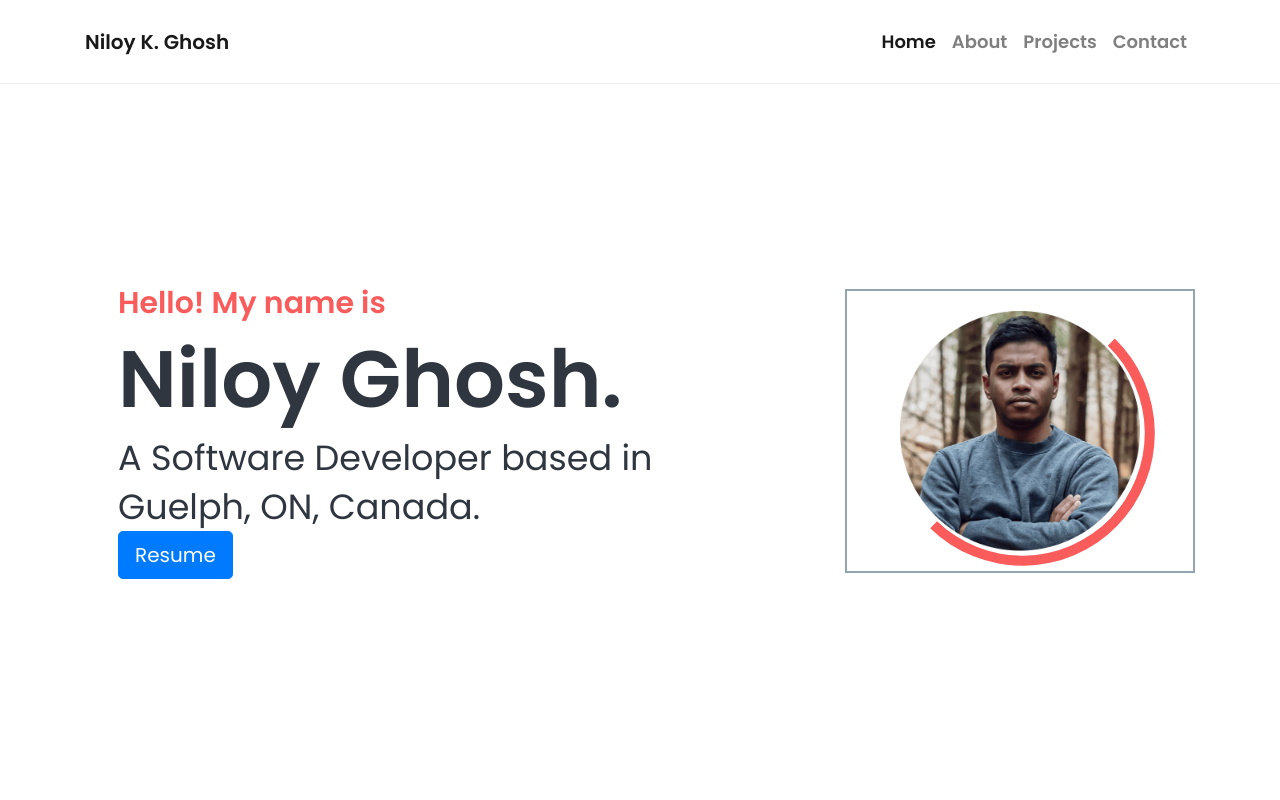
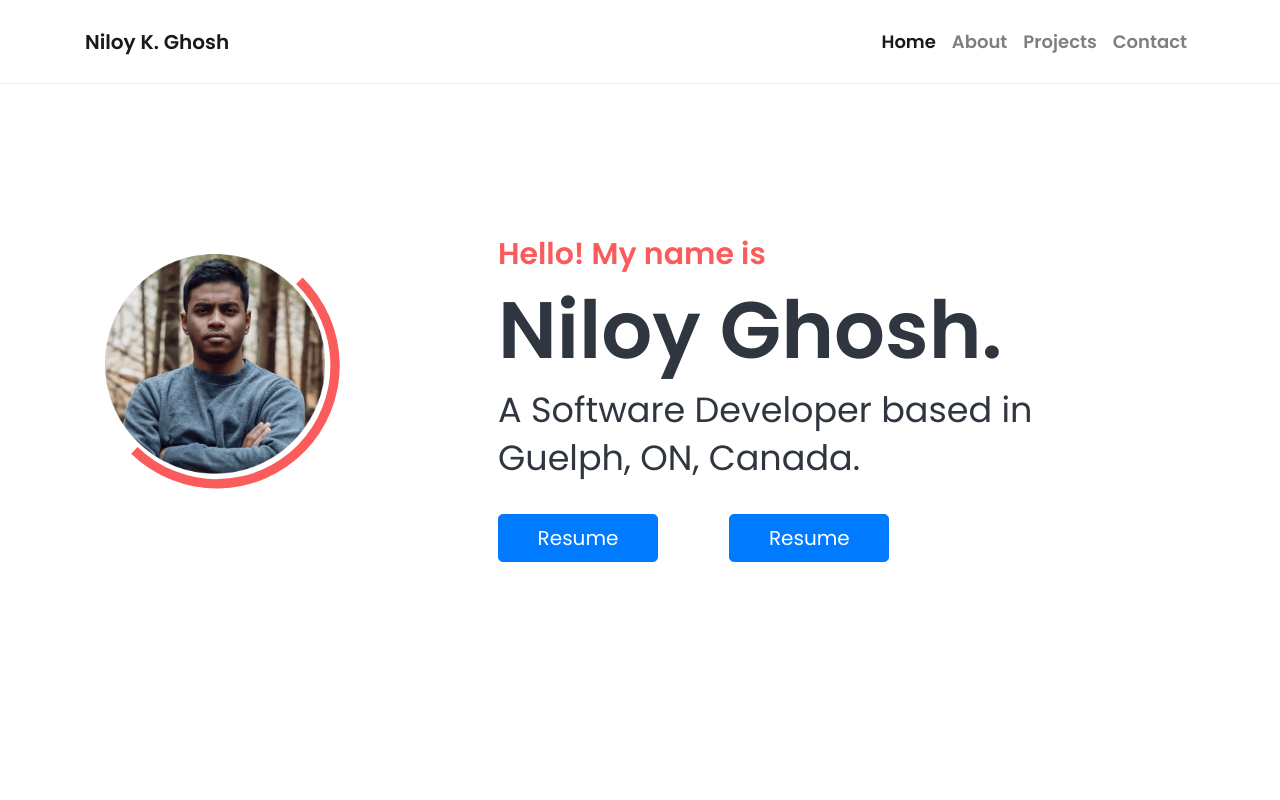
Before and after one commit to niloyKGhosh/personal-website-v2, a website: page index.html in a window 1280 px wide. Shown: the top 800 px of the page. Drawn offline with nearby package versions, Linux system fonts and the light colour scheme.

Commit message:
Added animation

```diff
--- a/index.html
+++ b/index.html
@@ -75,8 +75,8 @@
 
 		<main>
 			<section>
-				<div class="container">
-					<div class="row align-items-center landing-page">
+				<div class="container landing-page">
+					<div class="row flex-row-reverse landing-page__content">
 						<div class="col-12 col-md-8 order-2 order-md-1 px-5">
 							<p>
 								<span class="landing-page__hello"
@@ -96,12 +96,21 @@
 									Canada.
 								</span>
 							</p>
-							<button class="btn btn-lg btn-primary">
-								Resume
-							</button>
+							<div class="row landing-page__btns">
+								<div class="col-sm-4 col-md-4">
+									<button class="btn btn-lg btn-primary">
+										Resume
+									</button>
+								</div>
+								<div class="col-sm-4 col-md-4">
+									<button class="btn btn-lg btn-primary">
+										Resume
+									</button>
+								</div>
+							</div>
 						</div>
 						<div class="col-12 col-md-4 order-1 order-md-2">
-							<div class="self-photo text-center">
+							<div class="self-photo">
 								<div class="self-photo-img-container">
 									<img
 										src="./img/self-photo.png"
@@ -191,6 +200,12 @@
 			integrity="sha384-JZR6Spejh4U02d8jOt6vLEHfe/JQGiRRSQQxSfFWpi1MquVdAyjUar5+76PVCmYl"
 			crossorigin="anonymous"
 		></script>
+		<script
+			src="https://cdnjs.cloudflare.com/ajax/libs/animejs/3.2.0/anime.min.js"
+			integrity="sha256-hBMojZuWKocCflyaG8T19KBq9OlTlK39CTxb8AUWKhY="
+			crossorigin="anonymous"
+		></script>
+		<script src="./js/animated.js"></script>
 		<script src="./js/index.js"></script>
 	</body>
 </html>
--- a/js/animated.js
+++ b/js/animated.js
@@ -1,14 +1,29 @@
+window.addEventListener("DOMContentLoaded", (e) => {
 	const anim = anime.timeline({
 		loop: false,
 		direction: "forwards",
 	});
 
 	anim.add({
+		targets: ".landing-page",
+		opacity: 1,
+		easing: "easeInQuad",
+		duration: 1800,
+	})
+		.add({
 			targets: "#hexagon",
-	strokeDashoffset: [anime.setDashoffset, 800],
+			opacity: 1,
+			easing: "easeInQuad",
+			duration: 200,
+		})
+		.add({
+			targets: "#hexagon",
+
+			strokeDashoffset: [anime.setDashoffset, 0],
 			easing: "linear",
-	duration: 3000,
+			duration: 2300,
 			delay: function (el, i) {
-		return i * 250;
+				return i * 800;
 			},
 		});
+});
--- a/js/index.js
+++ b/js/index.js
@@ -1,8 +1,9 @@
 const nav = document.querySelector(".navbar");
 const scrolled = document.querySelector(".navbar__bg-custom-scrolled");
+
 window.addEventListener("scroll", () => {
-	// console.log(nav.offsetHeight);
-	// console.log(scrolled);
+	console.log(nav.offsetHeight);
+	console.log(scrolled);
 	if (window.pageYOffset > 0) {
 		scrolled.style.opacity = 1;
 		nav.style.borderBottom = "0px";
--- a/sass/base/_base.scss
+++ b/sass/base/_base.scss
@@ -6,6 +6,6 @@
 	box-sizing: border-box;
 }
 body {
-	padding: 57px 0px 0px 0px;
+	padding: 84px 0px 0px 0px;
 	z-index: 0;
 }
--- a/sass/main.scss
+++ b/sass/main.scss
@@ -14,12 +14,18 @@ h1 {
 	color: $color-primary;
 }
 
-.landing-page {
-	min-height: 93.45vh;
+.landing-page__content {
+	padding-top: 150px;
+	padding-bottom: 150px;
+	min-height: 91.35vh;
 	line-height: 1.38;
 	color: $color-black-light;
+	// border: 2px solid #000;
 }
 
+.landing-page {
+	opacity: 0;
+}
 p {
 	margin-bottom: 0;
 }
@@ -39,8 +45,6 @@ p {
 }
 
 .self-photo {
-	border: 2px solid #3568;
-
 	&-img-container {
 		display: inline-block;
 		position: relative;
@@ -51,22 +55,24 @@ p {
 		position: absolute;
 		width: 100%;
 		height: 100%;
-		top: 47px;
-		left: 50px;
+		top: 43px;
+		left: 46px;
 	}
 
-	// &-img-container {
-	// 	display: none;
-	// }
 	&-img {
-		width: 280px;
-		height: 280px;
-		// background-color: green;
+		width: 260px;
+		height: 260px;
 		padding: 20px;
-		opacity: 1;
-	}
-	&-border {
-		// background-color: #000;
-		// opacity: 1;
+		// opacity: 0;
 	}
 }
+
+#hexagon {
+	opacity: 0;
+}
+
+.btn {
+	width: 10rem;
+	height: 3rem;
+	margin-top: 2rem;
+}
```
Also changed, not shown: css/style.css. Lines whose indentation alone changed are shown as unchanged.
